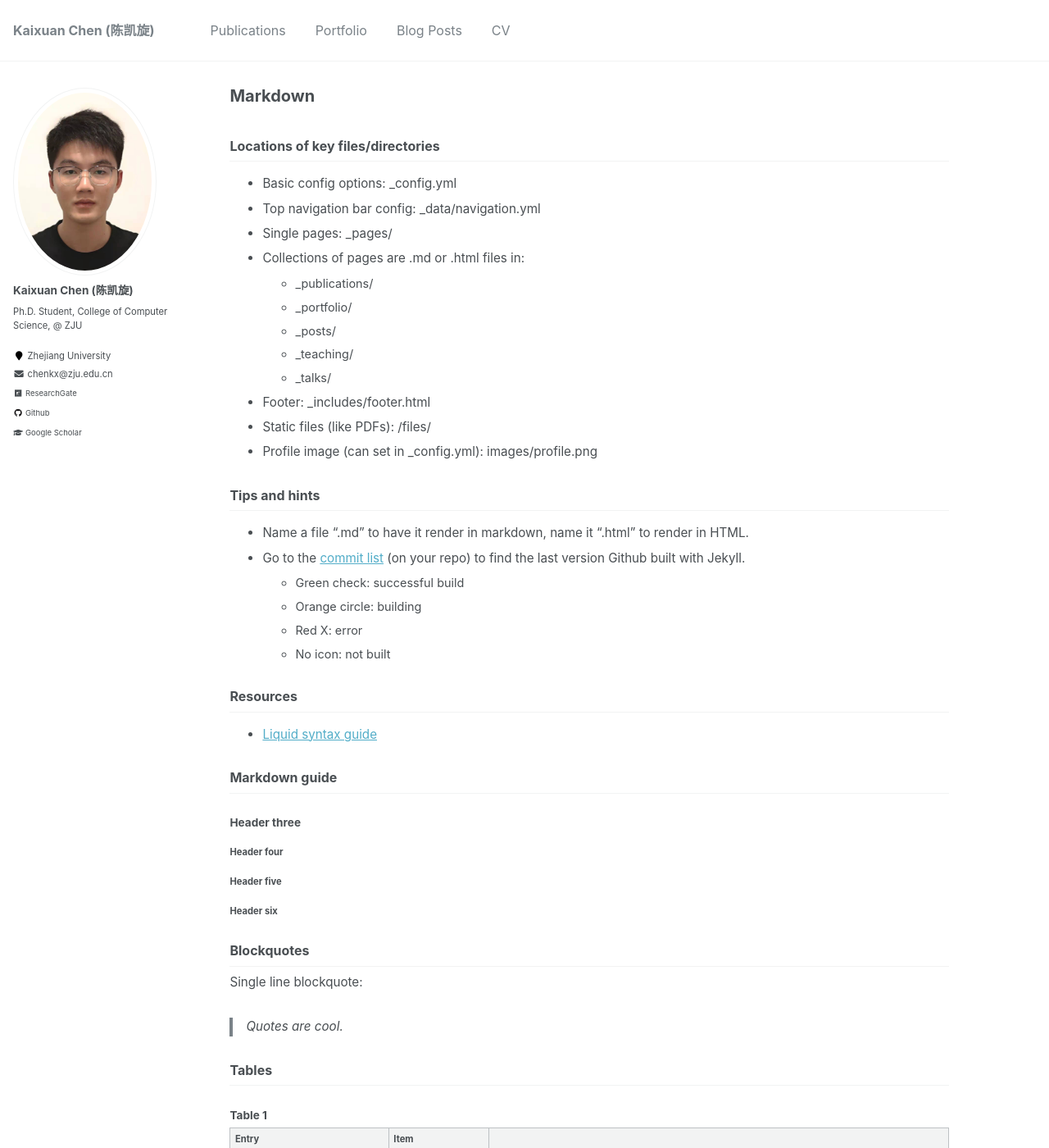
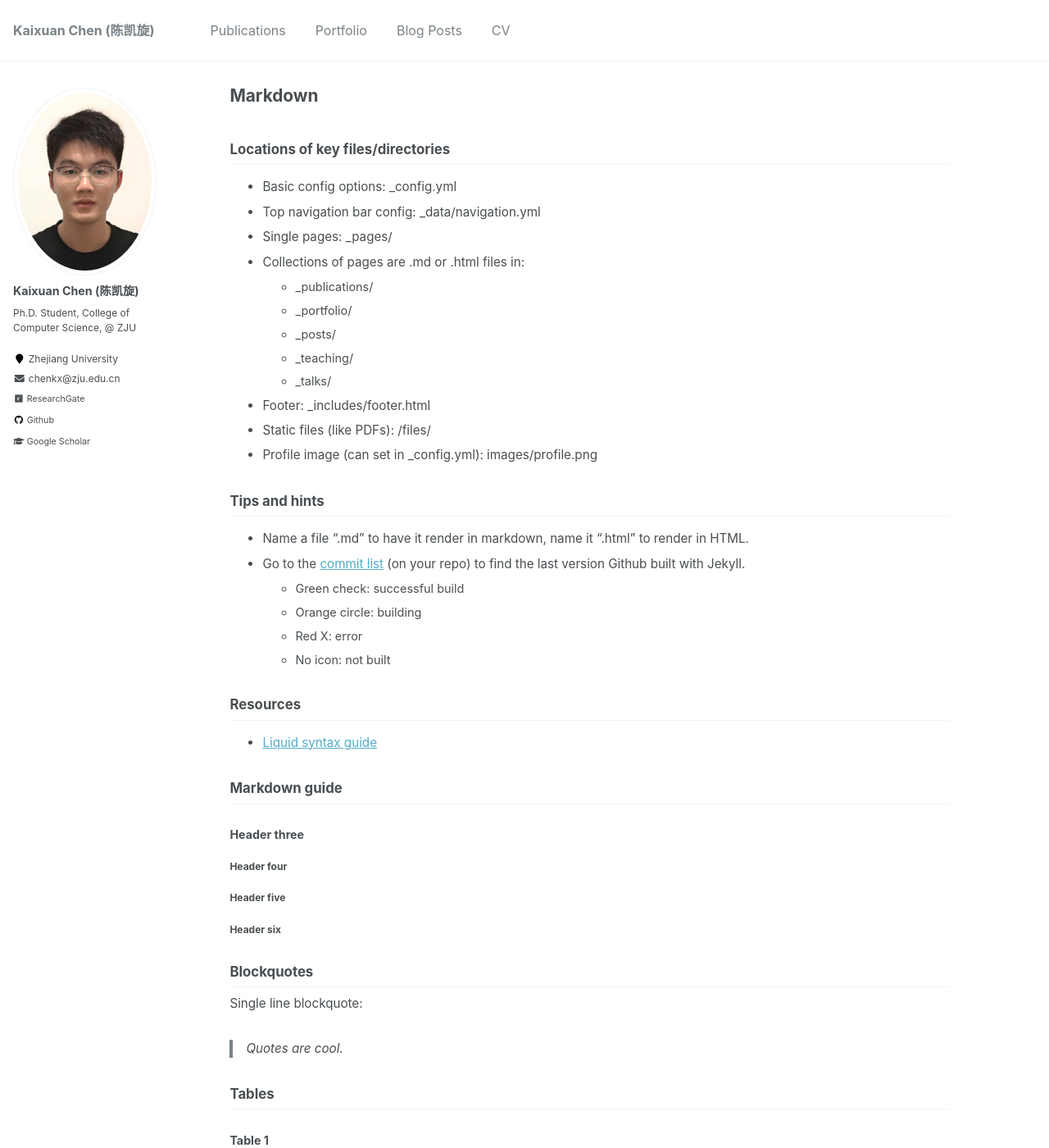
Before and after one commit to chenchkx/chenchkx.github.io, a Jekyll site: the page built from _pages/markdown.md, in a window 1280 px wide and 1400 px high. Shown: the whole window at 82% size. Built offline with Jekyll 4.4.1, drawn with Linux system fonts in a browser that asks for light colours.

Commit message:
update body-size in _base.scss and type-size in _variables.scss

```diff
--- a/_sass/_variables.scss
+++ b/_sass/_variables.scss
@@ -42,14 +42,14 @@ $caption-font-family        : $serif;
 // $type-size-7                : 0.6875em; // ~11px
 // $type-size-8                : 0.625em;  // ~10px
 
-$type-size-1                : 1.75em;  // ~39.056px
-$type-size-2                : 1.5em;  // ~31.248px
-$type-size-3                : 1.25em;  // ~25.008px
-$type-size-4                : 1.0em;   // ~20px
-$type-size-5                : 0.85em;      // ~16px
-$type-size-6                : 0.7em;   // ~12px
-$type-size-7                : 0.6em; // ~11px
-$type-size-8                : 0.5em;  // ~10px
+$type-size-1                : 1.85em;  // ~39.056px
+$type-size-2                : 1.6em;  // ~31.248px
+$type-size-3                : 1.3em;  // ~25.008px
+$type-size-4                : 1.05em;   // ~20px
+$type-size-5                : 0.89em;      // ~16px
+$type-size-6                : 0.75em;   // ~12px
+$type-size-7                : 0.65em; // ~11px
+$type-size-8                : 0.55em;  // ~10px
 
 /*
    Colors
```
